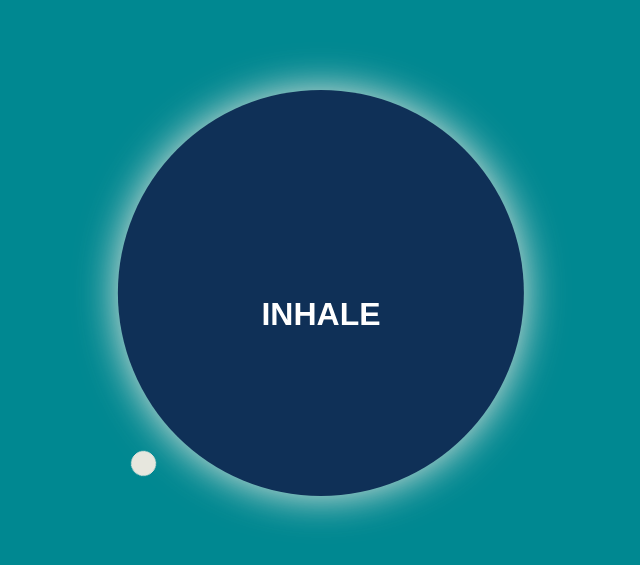
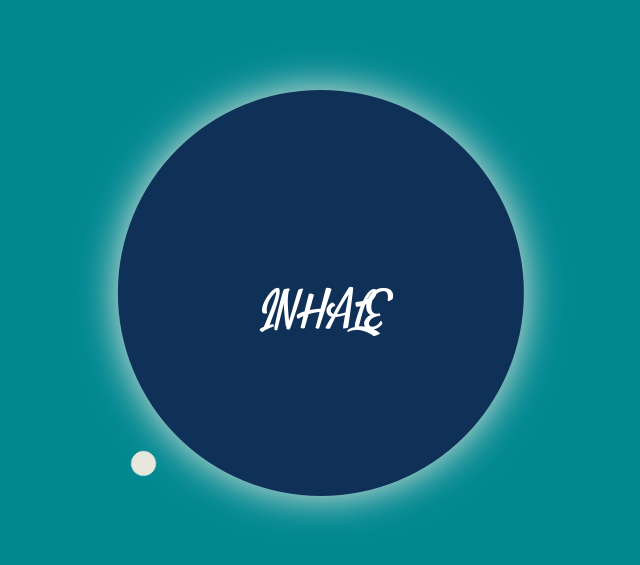
Before and after one commit to YashKarnik/Breathe, a plain HTML site: page index.html in a window 1280 px wide. Shown: the part 107-672 px from the top of the page, without its empty margins (319-959 px from the left). Drawn offline with Linux system fonts and the light colour scheme.

Commit message:
change font

```diff
--- a/style.css
+++ b/style.css
@@ -1,3 +1,8 @@
+@font-face {
+	font-family: kissFONT;
+	src: url('customFONT.ttf');
+}
+
 :root {
 	--containerRadius: 250px;
 	--bubble-container-radius: 330px;
@@ -31,7 +36,7 @@ body {
 }
 
 .text {
-	font-family: Arial, Helvetica, sans-serif;
+	font-family: 'kissFONT';
 	color: #fff;
 	font-size: 2rem;
 	line-height: 2rem;
```
Also changed, not shown: customFONT.ttf (added).
